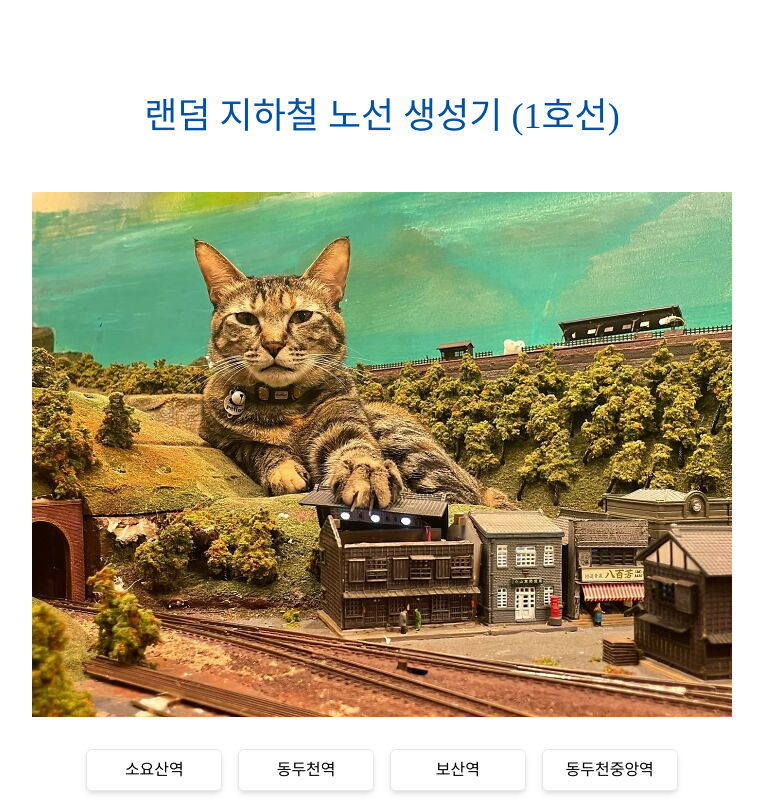
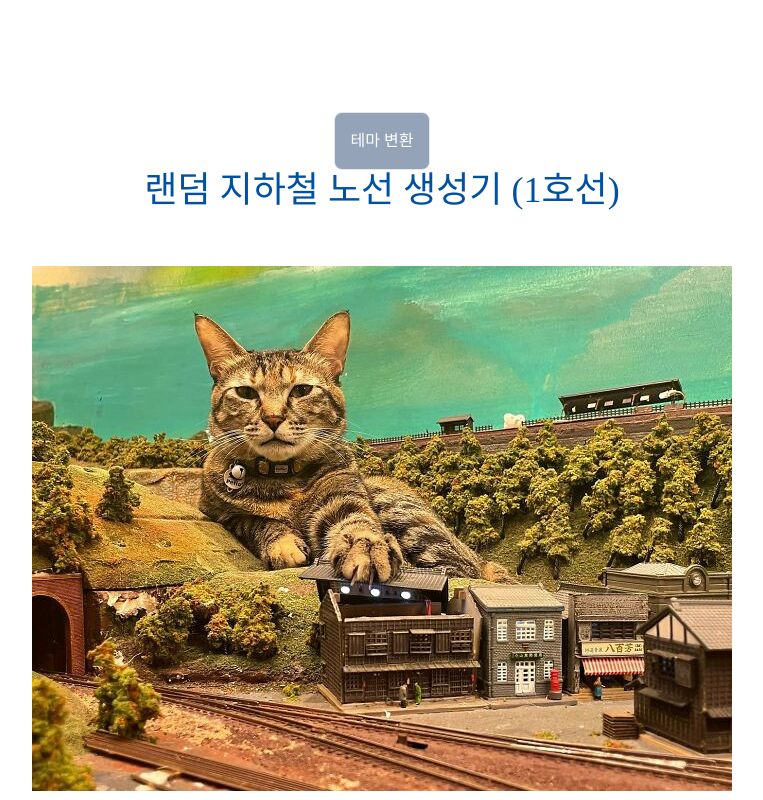
Before and after one commit to suwan98/random-station, a React (Vite) app: page / in a window 1280 px wide. Shown: the top 800 px of the page, without its empty margins (258-1021 px from the left). Built offline with nearby package versions, Linux system fonts and the light colour scheme; a web font is replaced by a local one.

Commit message:
✨ feat : Recoil을 사용한 전역상태관리 테마 토글 스케폴딩

```diff
--- a/package.json
+++ b/package.json
@@ -27,6 +27,7 @@
     "eslint-plugin-react-refresh": "^0.4.3",
     "framer-motion": "^10.16.4",
     "gsap": "^3.12.2",
+    "recoil": "^0.7.7",
     "ts-node": "^10.9.1",
     "typescript": "^5.0.2",
     "vite": "^4.4.5"
--- a/src/common/Button.tsx
+++ b/src/common/Button.tsx
@@ -2,8 +2,8 @@ import {LegacyRef} from "react";
 
 interface IButton {
   text: string;
-  onClick: () => void;
-  buttonRef: LegacyRef<HTMLButtonElement>;
+  onClick?: () => void;
+  buttonRef?: LegacyRef<HTMLButtonElement>;
 }
 
 function Button({text, buttonRef, ...restProps}: IButton) {
--- /dev/null
+++ b/src/common/ThemeToggleButton.tsx
@@ -0,0 +1,18 @@
+import {useRecoilState} from "recoil";
+import {themeAtom} from "../states/recoil/themeAtom";
+import Button from "./Button";
+
+function ThemeToggleButton() {
+  const [theme, setTheme] = useRecoilState(themeAtom);
+  const handleToggleTheme = () => {
+    setTheme(theme === "light" ? "dark" : "light");
+  };
+
+  return (
+    <>
+      <Button text="테마 변환" onClick={handleToggleTheme} />
+    </>
+  );
+}
+
+export default ThemeToggleButton;
--- a/src/components/Station.tsx
+++ b/src/components/Station.tsx
@@ -2,6 +2,7 @@ import catStation from "./../assets/img/catStation.jpg";
 import StationTitle from "./StationTitle";
 import {TlineStation} from "../@types/TlineStation.js";
 import AllStationList from "./AllStationList.js";
+import ThemeToggleButton from "../common/ThemeToggleButton.js";
 
 interface StationProps {
   stationData: TlineStation[];
@@ -10,6 +11,7 @@ interface StationProps {
 function Station({stationData}: StationProps) {
   return (
     <>
+      <ThemeToggleButton />
       <StationTitle />
       <img src={catStation} alt="1호선 노선도" />
       <AllStationList stationData={stationData} />
--- a/src/layout/Container.tsx
+++ b/src/layout/Container.tsx
@@ -1,13 +1,23 @@
 import {ReactNode} from "react";
+import {useRecoilValue} from "recoil";
+import {themeAtom} from "../states/recoil/themeAtom";
 
 interface IContainer {
   children: ReactNode;
 }
 
 function Container({children}: IContainer) {
+  const theme = useRecoilValue(themeAtom);
+
+  const isRightThem = theme === "light";
+  const lightThemeCSS = "bg-white text-black";
+  const darkThemeCSS = "bg-black text-white";
+  const themeCSS = isRightThem ? lightThemeCSS : darkThemeCSS;
+
   return (
     <>
-      <div className="flex my-12  w-full h-fit items-center justify-center flex-col p-12 mobile:p-6">
+      <div
+        className={`flex my-12  w-full h-fit items-center justify-center flex-col p-12 mobile:p-6 ${themeCSS}`}>
         {children}
       </div>
     </>
--- a/src/main.tsx
+++ b/src/main.tsx
@@ -2,9 +2,12 @@ import React from "react";
 import ReactDOM from "react-dom/client";
 import App from "./App.tsx";
 import "./style/tailwind.css";
+import {RecoilRoot} from "recoil";
 
 ReactDOM.createRoot(document.getElementById("root")!).render(
   <React.StrictMode>
-    <App />
+    <RecoilRoot>
+      <App />
+    </RecoilRoot>
   </React.StrictMode>
 );
--- /dev/null
+++ b/src/states/recoil/themeAtom.ts
@@ -0,0 +1,6 @@
+import {RecoilState, atom} from "recoil";
+
+export const themeAtom: RecoilState<string> = atom({
+  key: "theme",
+  default: "light",
+});
```
Also changed, not shown: 1 other file (tests, documents, lock files or other folders).
